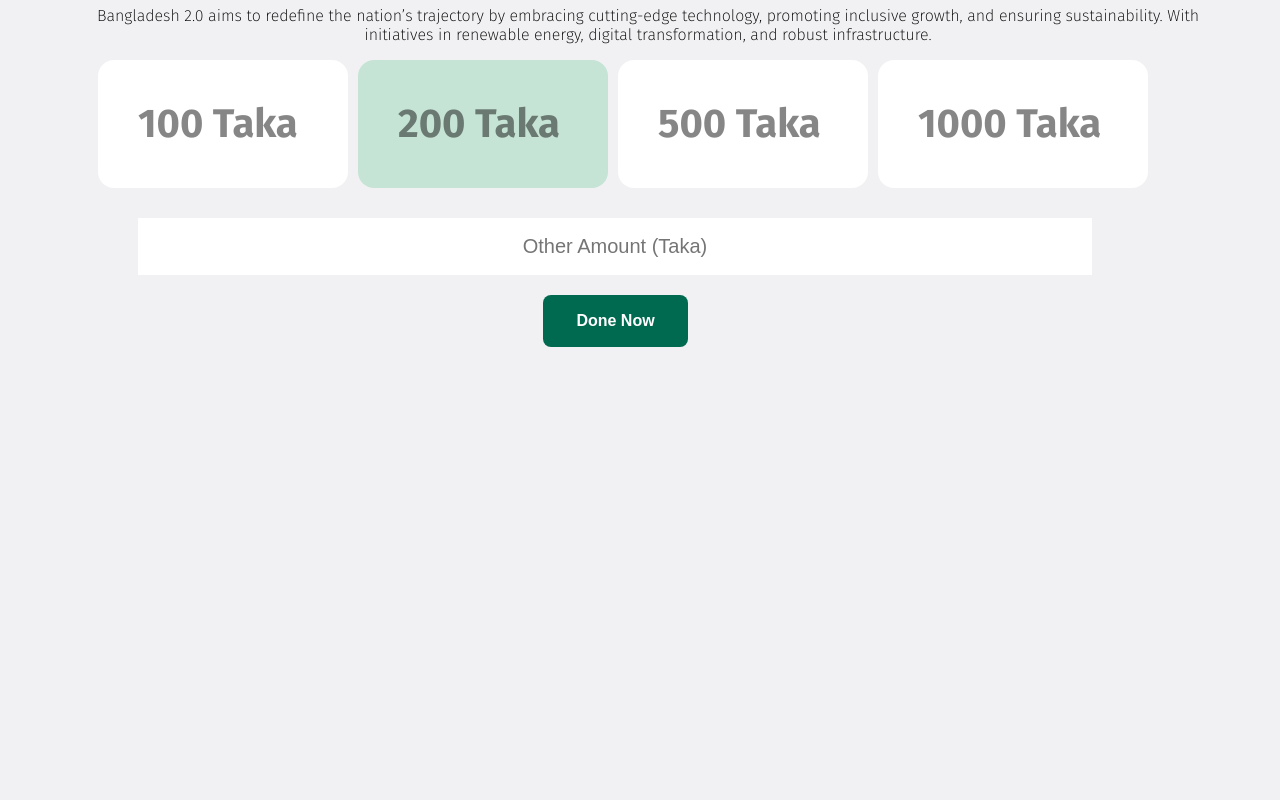
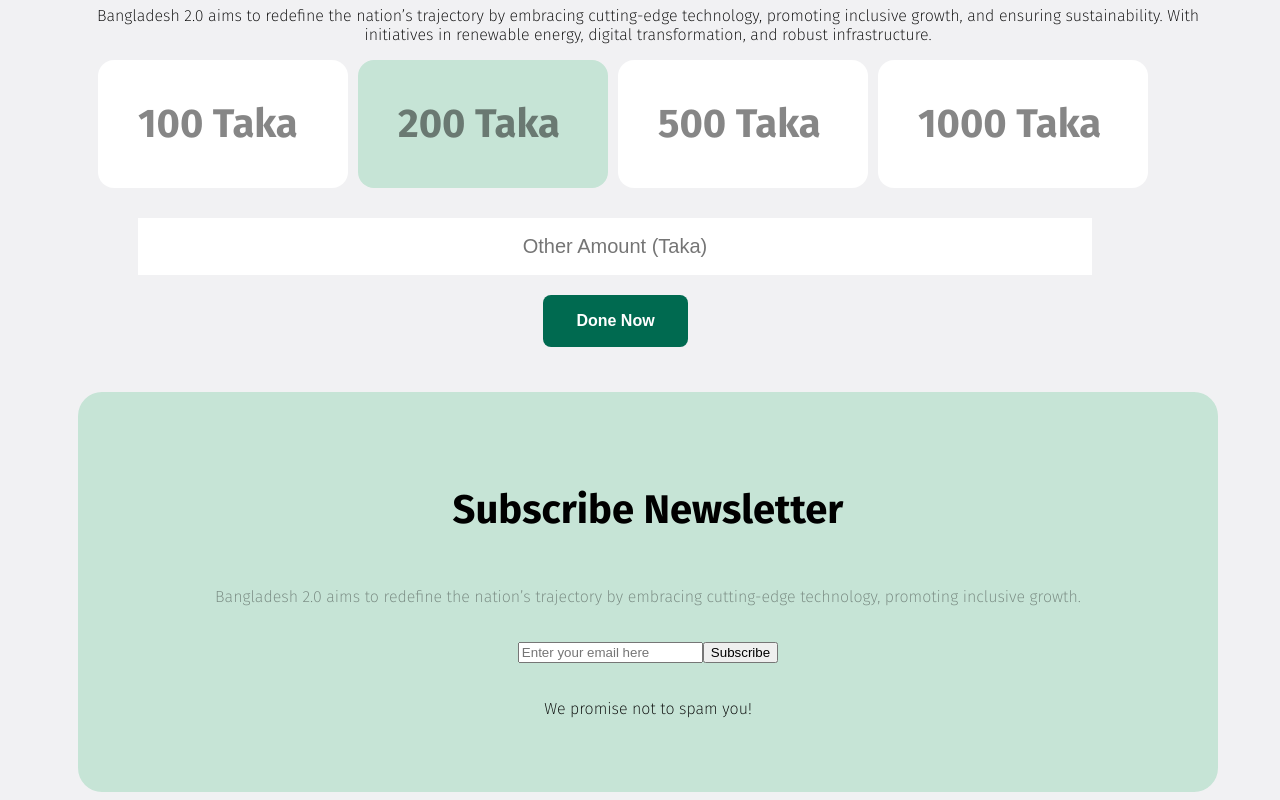
Before and after one commit to hnirob/Bangladesh-2.0, a plain HTML site: page index.html in a window 1280 px wide. Shown: the part 2705-3505 px from the top of the page. Before the commit the page ends 3052 px from the top, so only its background shows below. Drawn offline with Linux system fonts and the light colour scheme.

Commit message:
completed

```diff
--- a/index.html
+++ b/index.html
@@ -132,6 +132,18 @@
             <input class="donateinput" type="text" placeholder="Other Amount (Taka)">
             <button class="donatebutton">Done Now</button>
          </div>
+         <div class="challenges">
+            <h4 class="challengestitle">Subscribe Newsletter</h4>
+            <p class="challengespara">Bangladesh 2.0 aims to redefine the nation’s trajectory by embracing cutting-edge technology, promoting inclusive growth.</p>
+            <div class="problem">
+            <input type="email" placeholder="Enter your email here" required><button type="submit">Subscribe</button></div>
+
+
+
+            <p>We promise not to spam you!</p>
+
+
+         </div>
 
 
 
--- a/styles/styles.css
+++ b/styles/styles.css
@@ -517,3 +517,27 @@
    color: black;
    background: lightblue;
 }
+/* challenges */
+.challenges{
+   width: 1140px;
+   height: 360px;
+   background: #C6E4D6;
+   margin-top: 90px;
+   margin-left: 70px;
+   border-radius: 24px;
+   text-align: center;
+   padding-top: 40px;
+}
+.challengestitle{
+   font-size: 40px;
+   font-weight: bold;
+   color: #000000;
+
+}
+.challengespara{
+   font-size: 16px;
+   color:#0E0E0E70;
+}
+.problem{
+   padding: 20px;
+}
```
